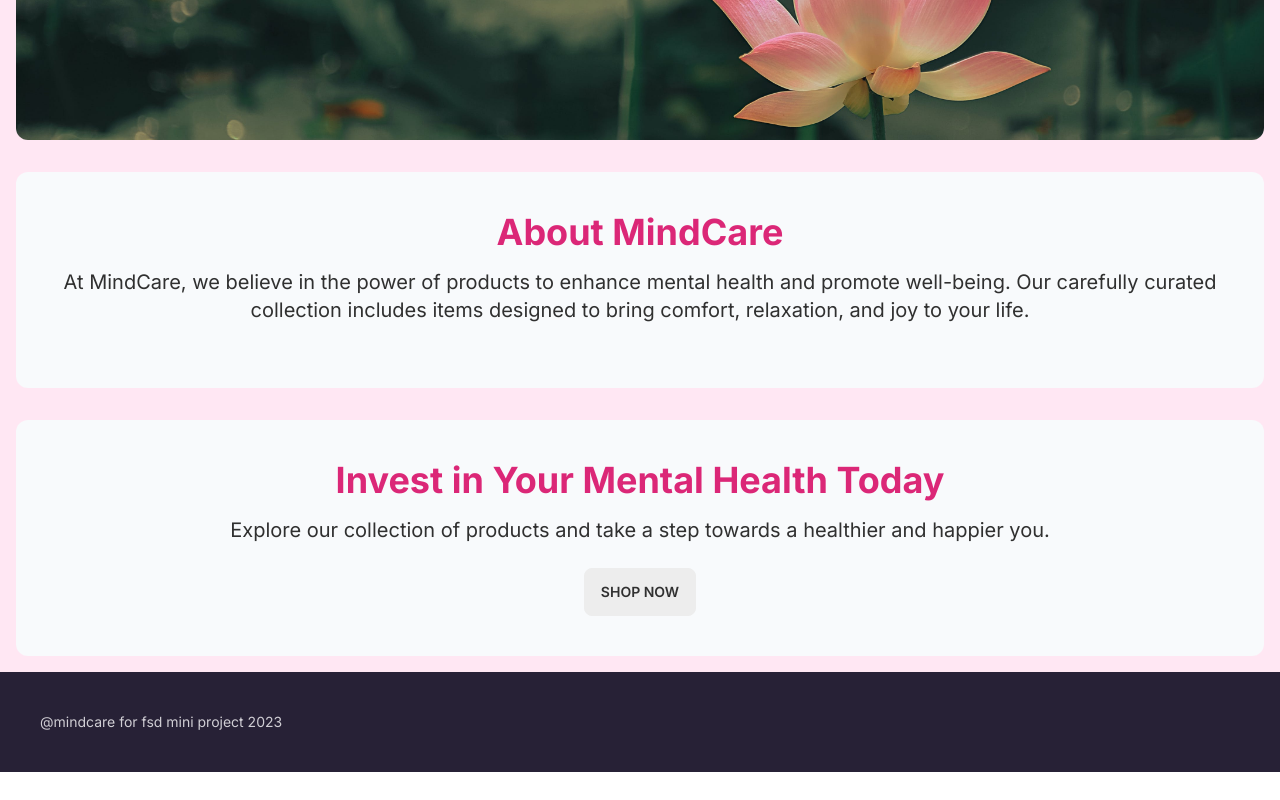
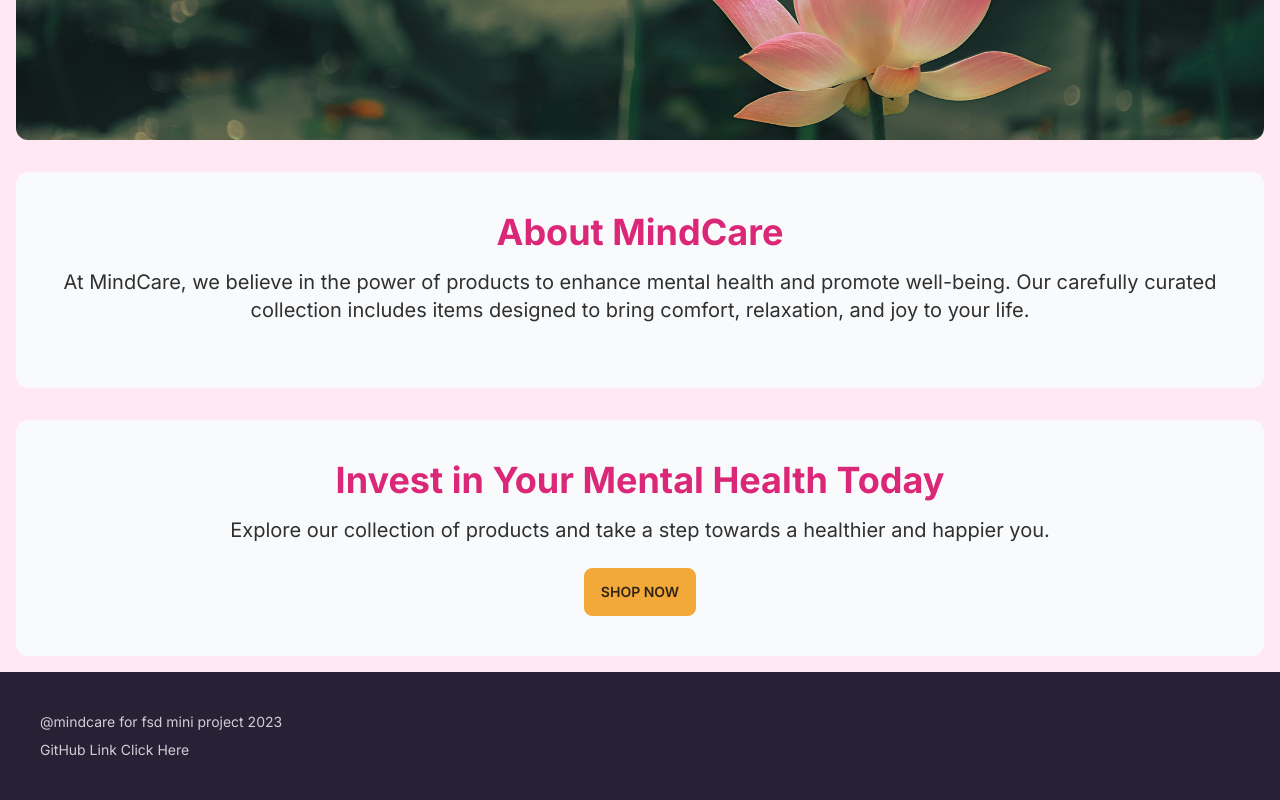
Before and after one commit to netra8/mindcare-fsd-nxtjs, a Next.js app: page / in a window 1280 px wide. Shown: the part 220-1020 px from the top of the page. Before the commit the page ends 992 px from the top, so only its background shows below. Built offline with nearby package versions, Linux system fonts and the light colour scheme; no server answers.

Commit message:
search emo etc

```diff
--- a/next.config.js
+++ b/next.config.js
@@ -3,7 +3,8 @@ const nextConfig = {
     images: {
       remotePatterns: [{ hostname: "images.pexels.com" },
       { hostname: "images.unsplash.com" },
-      { hostname: "lh3.googleusercontent.com" }],
+      { hostname: "lh3.googleusercontent.com" },
+      { hostname: "media.istockphoto.com" }],
     },
     experimental: {
       serverActions: true,
--- a/package.json
+++ b/package.json
@@ -11,6 +11,7 @@
   },
   "dependencies": {
     "@auth/prisma-adapter": "^1.0.0",
+    "@fortawesome/react-fontawesome": "^0.2.0",
     "@headlessui/react": "^1.7.17",
     "@heroicons/react": "^2.0.18",
     "@prisma/client": "^4.16.1",
@@ -31,6 +32,7 @@
     "prisma": "^4.16.1",
     "react": "18.2.0",
     "react-dom": "^18.2.0",
+    "react-fontawesome": "^1.7.1",
     "react-player": "^2.9.0",
     "tailwindcss": "3.3.2",
     "typescript": "5.1.3",
--- a/src/app/Navbar/Navbar.tsx
+++ b/src/app/Navbar/Navbar.tsx
@@ -8,7 +8,6 @@ import { authOptions } from "../api/auth/[...nextauth]/route";
 import ShoppingCartButton from "./ShoppingCartButton";
 import UserMenuButton from "./UserMenuButton";
 
-
 async function searchProducts(formData: FormData) {
   "use server";
 
@@ -18,8 +17,6 @@ async function searchProducts(formData: FormData) {
     redirect("/search?query=" + searchQuery);
   }
 }
-
-
 
 export default async function Navbar() {
   const session = await getServerSession(authOptions);
--- a/src/app/all-products/page.tsx
+++ b/src/app/all-products/page.tsx
@@ -15,7 +15,7 @@ export default async function Home({
 }: HomeProps) {
   const currentPage = parseInt(page);
 
-  const pageSize = 9;
+  const pageSize = 6;
   const heroItemCount = 1;
 
   const totalItemCount = await prisma.product.count();
--- a/src/app/footer.tsx
+++ b/src/app/footer.tsx
@@ -1,9 +1,14 @@
+import React from 'react';
+
 export default function Footer() {
   return (
     <footer className="bg-neutral p-10 text-neutral-content">
       <div className="footer m-auto max-w-7xl">
         <div>
           <p> @mindcare for fsd mini project 2023</p>
+          <a href="https://github.com/netra8/mindcare-fsd-nxtjs" target="_blank" rel="noreferrer">
+            GitHub Link Click Here
+          </a>
         </div>
       </div>
     </footer>
--- a/src/app/page.tsx
+++ b/src/app/page.tsx
@@ -44,7 +44,7 @@ export default function Home() {
           Explore our collection of products and take a step towards a healthier
           and happier you.
         </p>
-        <Link href="/all-products" className="btn">
+        <Link href="/all-products" className="btn btn-primary">
           Shop Now
         </Link>
       </div>
--- a/src/styles/bgstyle.css
+++ b/src/styles/bgstyle.css
@@ -1,4 +1,4 @@
-/* body.Home {
+body.Home {
     margin: 0;
     padding: 0;
     background-image: url('/lotus.jpg'); /* Adjust the path based on your project structure */
@@ -8,4 +8,4 @@
     background-repeat: no-repeat;
     background-position: center;
     font-family: cursive; /* Replace 'YourCursiveFont' with the actual font name */
-  } */
+  }
```
Also changed, not shown: 1 other file (tests, documents, lock files or other folders). Lines whose indentation alone changed are shown as unchanged.
